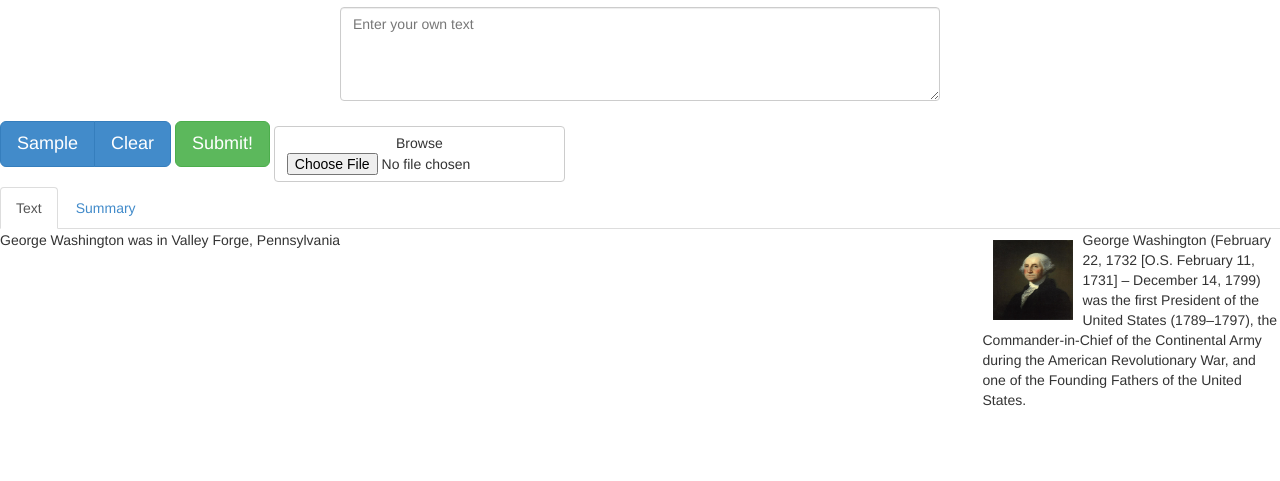
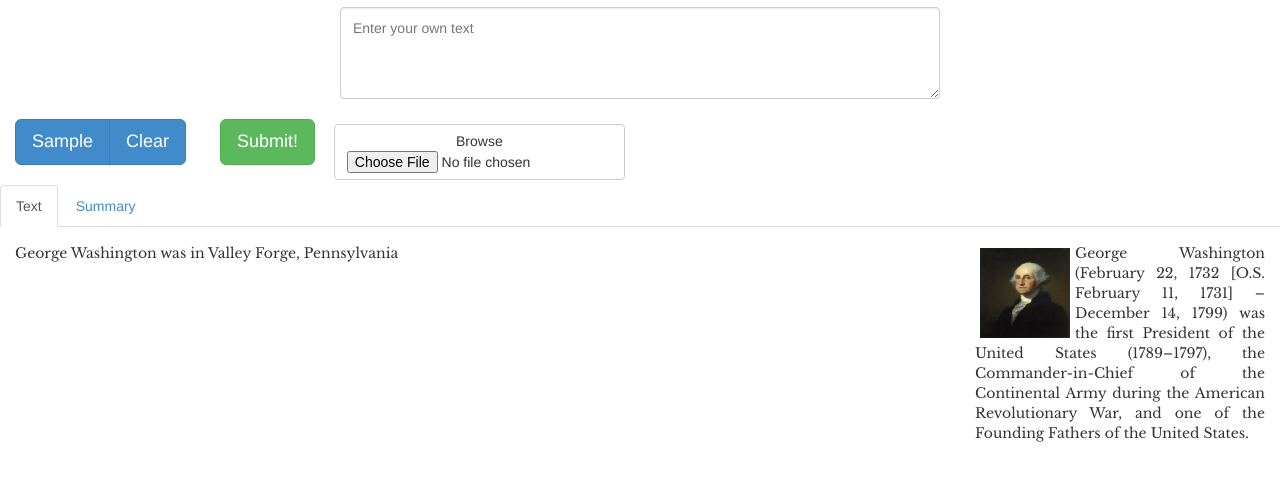
Before and after one commit to felixzhuologist/Summarize, a plain HTML site: page index.html in a window 1280 px wide. Shown: the part 63-544 px from the top of the page. Drawn offline with nearby package versions, Linux system fonts and the light colour scheme; no server answers.

Commit message:
Add font, padding

```diff
--- a/css/custom.css
+++ b/css/custom.css
@@ -2,6 +2,8 @@
 	width: 600px;
 	margin-right: auto;
 	margin-left: auto;
+	padding-top: 10px;
+	padding-bottom: 0px;
 }
 
 #buttons {
@@ -9,12 +11,21 @@
 	text-align: center;
 	margin-right: auto;
 	margin-left: auto;
-	margin: 0, auto;
+	padding: 0px 15px 20px 15px;
 }
 
 .pic {
 	width: 100px;
 	height: 100px;
 	margin-left: 0px;
-	padding: 10px;
+	padding: 5px;
 }
+
+#text-main {
+	font-family: 'Libre Baskerville', serif;
+	text-align: justify;
+}
+
+.tab-content {
+	padding: 15px;
+}
--- a/index.html
+++ b/index.html
@@ -3,6 +3,7 @@
     <head>
         <link rel="stylesheet" type="text/css" href="bootstrap/css/bootstrap.min.css">
         <link rel="stylesheet" type="text/css" href="css/custom.css">
+        <link href='http://fonts.googleapis.com/css?family=Libre+Baskerville' rel='stylesheet' type='text/css'>
     </head>
     <body>
         <section id="inputs">
@@ -29,21 +30,18 @@
 
             <div class="tab-content">
                 <div class="tab-pane active row" id="text">
-                    <div class="col-lg-9 col-md-9 col-sm-8 col-xs-8">
-                    </div>
-
+                    <div class="col-lg-9 col-md-9 col-sm-8 col-xs-8"> </div>
                     <div class="col-lg-9 col-md-9 col-sm-8 col-xs-8" id="text-main"></div>
-                    <div class="col-lg-3 col-md-3 col-sm-4 col-xs-4 zero-click">
+                    <div class="col-lg-3 col-md-3 col-sm-4 col-xs-4 zero-click" id="text-main">
                         <img class="pic" src="images/GW.jpg" alt="pres" align="left">
                         <p> George Washington (February 22, 1732 [O.S. February 11, 1731] – December 14, 1799) was the first President of the United States (1789–1797), the Commander-in-Chief of the Continental Army during the American Revolutionary War, and one of the Founding Fathers of the United States.
                         </p>
                     </div>
                 </div>
                 <div class="tab-pane row" id="summary">
-                    <div class="col-lg-9 col-md-9 col-sm-8 col-xs-8">                                           ?
-                    </div>
-                    <div class="col-lg-3 col-md-3 col-sm-4 col-xs-4 zero-click">
-                        0-click
+                    <div class="col-lg-9 col-md-9 col-sm-8 col-xs-8" id="text-main"></div>
+                    <div class="col-lg-3 col-md-3 col-sm-4 col-xs-4 zero-click" id="text-main">
+                            0-click
                     </div>
                 </div>
             </div>
```
